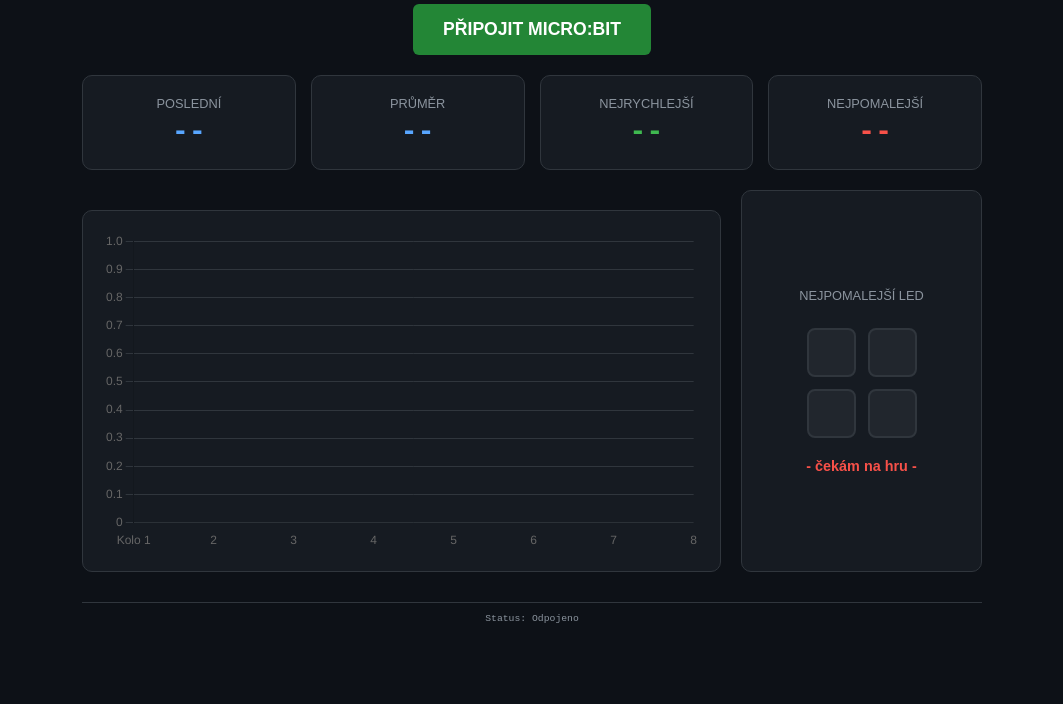
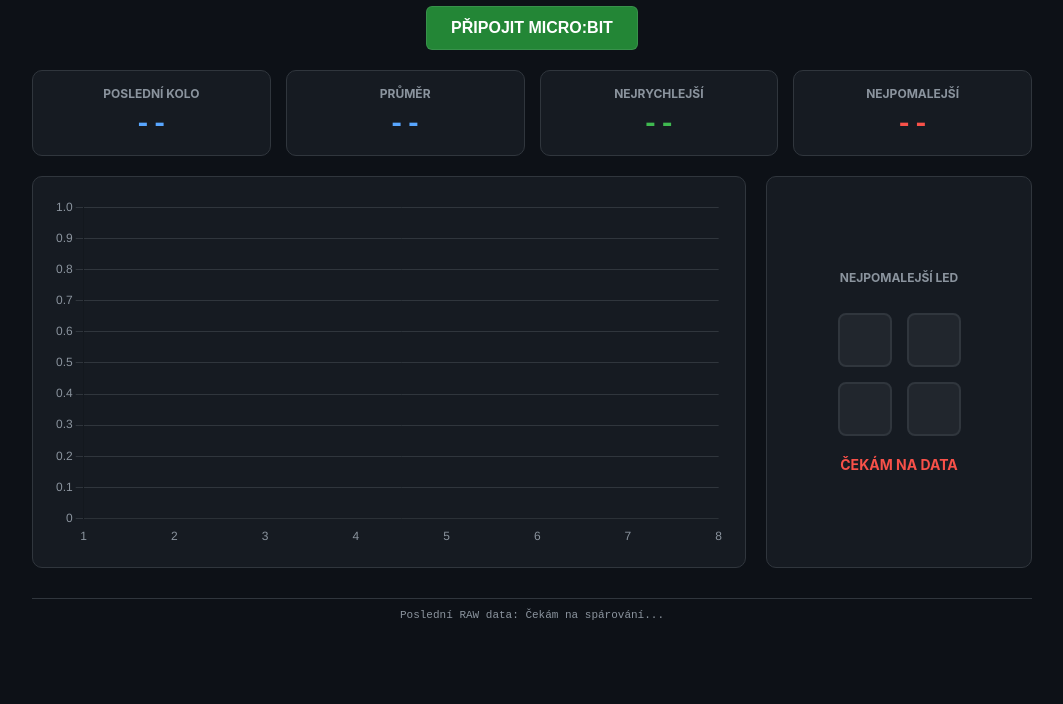
Before and after one commit to dominikmoravek/statistika-, a plain HTML site: page index.html in a window 1280 px wide. Shown: the part 96-800 px from the top of the page, without its empty margins (108-1171 px from the left). Drawn offline with nearby package versions, Linux system fonts and the light colour scheme.

Commit message:
Update index.html

```diff
--- a/index.html
+++ b/index.html
@@ -2,80 +2,78 @@
 <html lang="cs">
 <head>
     <meta charset="UTF-8">
-    <title>Reaction System Pro</title>
+    <title>Reaction System Dashboard</title>
     <script src="https://cdn.jsdelivr.net/npm/chart.js"></script>
     <style>
-        body { background: #0d1117; color: #e6edf3; font-family: sans-serif; text-align: center; margin: 0; }
-        .container { max-width: 900px; margin: auto; padding: 20px; }
-        .grid { display: flex; gap: 15px; justify-content: center; margin: 20px 0; }
-        .card { background: #161b22; border: 1px solid #30363d; border-radius: 10px; padding: 20px; flex: 1; }
-        .val { font-size: 2.2em; font-weight: bold; color: #58a6ff; display: block; font-family: monospace; }
-        .label { font-size: 0.8em; color: #8b949e; text-transform: uppercase; margin-bottom: 5px; display: block; }
+        :root { --blue: #58a6ff; --green: #3fb950; --red: #f85149; --bg: #0d1117; --card: #161b22; --border: #30363d; }
+        body { background: var(--bg); color: #e6edf3; font-family: -apple-system, BlinkMacSystemFont, "Segoe UI", Helvetica, Arial, sans-serif; text-align: center; margin: 0; padding: 20px; }
+        .container { max-width: 1000px; margin: auto; }
 
-        #chart-container { background: #161b22; border: 1px solid #30363d; padding: 20px; border-radius: 10px; height: 320px; margin-top: 20px; }
+        button { background: #238636; color: white; border: 1px solid rgba(240,246,252,0.1); padding: 12px 24px; border-radius: 6px; font-weight: 600; cursor: pointer; font-size: 16px; margin-bottom: 20px; }
+        button:hover { background: #2ea043; }
 
-        .led-grid { display: grid; grid-template-columns: 1fr 1fr; gap: 12px; width: 110px; margin: 20px auto; }
-        .led { width: 45px; height: 45px; background: #21262d; border: 2px solid #30363d; border-radius: 8px; transition: 0.3s; }
-        .led.bad { background: #f85149; box-shadow: 0 0 20px #f85149; border-color: #ff7b72; }
+        .grid { display: flex; gap: 15px; margin-bottom: 20px; }
+        .card { background: var(--card); border: 1px solid var(--border); border-radius: 10px; padding: 15px; flex: 1; min-width: 150px; }
+        .label { display: block; font-size: 12px; color: #8b949e; text-transform: uppercase; margin-bottom: 8px; font-weight: bold; }
+        .val { font-size: 28px; font-family: monospace; font-weight: bold; color: var(--blue); }
 
-        button { background: #238636; color: white; border: none; padding: 15px 30px; border-radius: 6px; font-weight: bold; cursor: pointer; font-size: 1.1em; transition: 0.2s; }
-        button:hover { background: #2ea043; transform: scale(1.02); }
-        #debug { font-family: monospace; color: #8b949e; font-size: 0.75em; margin-top: 30px; padding: 10px; border-top: 1px solid #30363d; }
+        .main-layout { display: flex; gap: 20px; }
+        .chart-box { background: var(--card); border: 1px solid var(--border); border-radius: 10px; padding: 20px; flex: 3; height: 350px; }
+        .led-box { background: var(--card); border: 1px solid var(--border); border-radius: 10px; padding: 20px; flex: 1; display: flex; flex-direction: column; align-items: center; justify-content: center; }
+
+        .led-grid { display: grid; grid-template-columns: 1fr 1fr; gap: 15px; margin: 20px 0; }
+        .led { width: 50px; height: 50px; background: #21262d; border: 2px solid var(--border); border-radius: 8px; transition: 0.3s; }
+        .led.bad { background: var(--red); box-shadow: 0 0 20px var(--red); border-color: #ff7b72; }
+
+        #debug { margin-top: 30px; font-family: monospace; font-size: 11px; color: #8b949e; border-top: 1px solid var(--border); padding-top: 10px; word-break: break-all; }
     </style>
 </head>
 <body>
+
     <div class="container">
         <h1>REACTION DASHBOARD</h1>
         <button id="btnConnect">PŘIPOJIT MICRO:BIT</button>
 
         <div class="grid">
-            <div class="card"><span class="label">Poslední</span><span id="vLast" class="val">--</span></div>
+            <div class="card"><span class="label">Poslední kolo</span><span id="vLast" class="val">--</span></div>
             <div class="card"><span class="label">Průměr</span><span id="vAvg" class="val">--</span></div>
-            <div class="card"><span class="label">Nejrychlejší</span><span id="vMin" class="val" style="color:#3fb950">--</span></div>
-            <div class="card"><span class="label">Nejpomalejší</span><span id="vMax" class="val" style="color:#f85149">--</span></div>
+            <div class="card"><span class="label">Nejrychlejší</span><span id="vMin" class="val" style="color:var(--green)">--</span></div>
+            <div class="card"><span class="label">Nejpomalejší</span><span id="vMax" class="val" style="color:var(--red)">--</span></div>
         </div>
 
-        <div style="display:flex; gap:20px; align-items: stretch;">
-            <div id="chart-container" style="flex:3;">
-                <canvas id="reactionChart"></canvas>
+        <div class="main-layout">
+            <div class="chart-box">
+                <canvas id="myChart"></canvas>
             </div>
-            <div class="card" style="flex:1; display: flex; flex-direction: column; justify-content: center;">
+            <div class="led-box">
                 <span class="label">Nejpomalejší LED</span>
                 <div class="led-grid">
                     <div id="l0" class="led"></div><div id="l1" class="led"></div>
                     <div id="l2" class="led"></div><div id="l3" class="led"></div>
                 </div>
-                <span id="ledDesc" style="font-size:0.9em; font-weight: bold; color:#f85149;">- čekám na hru -</span>
+                <span id="ledDesc" style="color:var(--red); font-weight:bold; font-size:14px;">ČEKÁM NA DATA</span>
             </div>
         </div>
-        <div id="debug">Status: Odpojeno</div>
+
+        <div id="debug">Poslední RAW data: Čekám na spárování...</div>
     </div>
 
     <script>
         let chart;
-        const ctx = document.getElementById('reactionChart').getContext('2d');
+        const ctx = document.getElementById('myChart').getContext('2d');
 
-        // Inicializace grafu
+        // Nastavení grafu
         chart = new Chart(ctx, {
             type: 'line',
             data: {
-                labels: ['Kolo 1', '2', '3', '4', '5', '6', '7', '8'],
-                datasets: [{
-                    label: 'Reakce (ms)',
-                    data: [],
-                    borderColor: '#58a6ff',
-                    borderWidth: 3,
-                    pointBackgroundColor: '#58a6ff',
-                    tension: 0.3,
-                    fill: true,
-                    backgroundColor: 'rgba(88, 166, 255, 0.1)'
-                }]
+                labels: ['1','2','3','4','5','6','7','8'],
+                datasets: [{ label: 'ms', data: [], borderColor: '#58a6ff', tension: 0.3, fill: true, backgroundColor: 'rgba(88, 166, 255, 0.1)', borderWidth: 3 }]
             },
             options: {
                 maintainAspectRatio: false,
                 scales: {
-                    y: { beginAtZero: true, min: 0, grid: { color: '#30363d' } },
-                    x: { grid: { display: false } }
+                    y: { beginAtZero: true, min: 0, grid: { color: '#30363d' }, ticks: { color: '#8b949e' } },
+                    x: { grid: { display: false }, ticks: { color: '#8b949e' } }
                 },
                 plugins: { legend: { display: false } }
             }
@@ -86,7 +84,6 @@
                 const port = await navigator.serial.requestPort();
                 await port.open({ baudRate: 115200 });
                 document.getElementById('btnConnect').innerText = "✅ PŘIPOJENO";
-                document.getElementById('debug').innerText = "Čekám na data z micro:bitu...";
 
                 const decoder = new TextDecoderStream();
                 port.readable.pipeTo(decoder.writable);
@@ -97,66 +94,52 @@
                     const { value, done } = await reader.read();
                     if (done) break;
                     buffer += value;
-
-                    // Rozdělíme buffer na řádky
                     if (buffer.includes("\n")) {
                         let lines = buffer.split("\n");
-                        // Zpracujeme všechny kompletní řádky kromě posledního (který může být neúplný)
                         for (let i = 0; i < lines.length - 1; i++) {
-                            let line = lines[i].trim();
-                            if (line.length > 0) {
-                                processLine(line);
-                            }
+                            if (lines[i].trim()) processLine(lines[i].trim());
                         }
                         buffer = lines[lines.length - 1];
                     }
                 }
-            } catch (err) {
-                document.getElementById('debug').innerText = "Chyba: " + err;
-            }
+            } catch (err) { document.getElementById('debug').innerText = "Chyba: " + err; }
         });
 
         function processLine(line) {
-            // Debug výpis
             document.getElementById('debug').innerText = "Poslední RAW data: " + line;
-
-            // Hledáme řetězec DATA: kdekoli v řádku (prevence proti šumu)
             if (!line.includes("DATA:")) return;
 
             try {
-                // Očistíme řádek od případného bordelu před "DATA:"
-                let dataPart = line.substring(line.indexOf("DATA:") + 5);
-                let mainParts = dataPart.split("|");
+                // Rozsekání řádku přesně podle toho, co posílá Micro:bit
+                let dataPart = line.split("DATA:")[1].trim();
+                let sections = dataPart.split("|");
+                if (sections.length < 2) return;
 
-                // Část 1: Statistiky (last, avg, min, max, badID)
-                let stats = mainParts[0].split(",").map(n => parseInt(n.trim()));
+                // Vyčištění čísel (odstraní prázdné hodnoty a čárky navíc)
+                let stats = sections[0].split(",").map(n => parseInt(n.trim())).filter(n => !isNaN(n));
+                let times = sections[1].split(",").map(n => parseInt(n.trim())).filter(n => !isNaN(n));
 
-                // Část 2: Jednotlivá kola pro graf
-                let reactions = mainParts[1].split(",").filter(x => x.trim() !== "").map(n => parseInt(n.trim()));
-
-                if (stats.length >= 5) {
-                    // 1. Aktualizace karet
+                if (stats.length >= 4) {
                     document.getElementById('vLast').innerText = stats[0] + " ms";
                     document.getElementById('vAvg').innerText = stats[1] + " ms";
                     document.getElementById('vMin').innerText = stats[2] + " ms";
                     document.getElementById('vMax').innerText = stats[3] + " ms";
+                }
 
-                    // 2. Vizualizace LED (0-3)
+                if (stats.length >= 5) {
                     for(let i=0; i<4; i++) document.getElementById('l'+i).classList.remove('bad');
                     let badId = stats[4];
                     if (badId >= 0 && badId <= 3) {
                         document.getElementById('l'+badId).classList.add('bad');
                         document.getElementById('ledDesc').innerText = "POZICE LED " + (badId + 1);
                     }
+                }
 
-                    // 3. Aktualizace grafu
-                    chart.data.datasets[0].data = reactions;
+                if (times.length > 0) {
+                    chart.data.datasets[0].data = times;
                     chart.update();
                 }
-            } catch (e) {
-                console.error("Chyba při parsování:", e);
-                document.getElementById('debug').innerText = "Chyba v datech: " + line;
-            }
+            } catch (e) { console.error("Chyba:", e); }
         }
     </script>
 </body>
```
